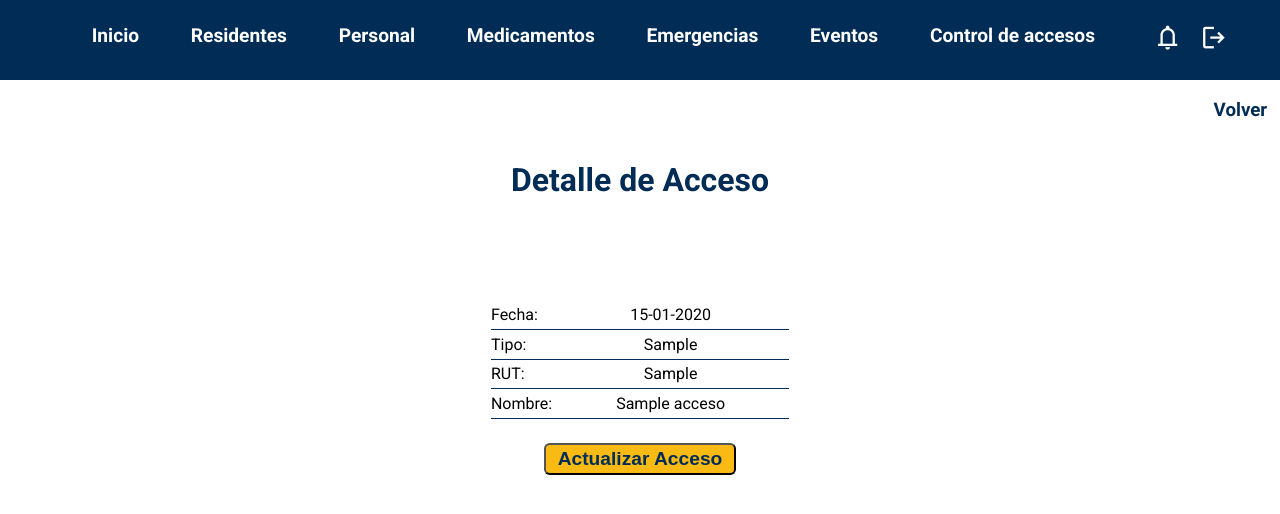
After one commit to alovidal/DIOX666, a Django app: page /dioxx/verAcc/1 in a window 1280 px wide. The commit adds this page. Shown: the top 514 px of the page. Run offline with Django 5.2, Linux system fonts and the light colour scheme; tables that the repository leaves empty hold one stand-in row (values such as "Sample post").

Commit message:
Update
Módulo de accesos

```diff
--- a/Django/dioxx/admin.py
+++ b/Django/dioxx/admin.py
@@ -9,3 +9,4 @@ admin.site.register(detalleReceta)
 admin.site.register(cargoPersonal)
 admin.site.register(personal)
 admin.site.register(emergencia)
+admin.site.register(acceso)
--- a/Django/dioxx/models.py
+++ b/Django/dioxx/models.py
@@ -60,3 +60,13 @@ class emergencia(models.Model):
 
     def __str__(self) :
         return str(self.residente)
+
+class acceso(models.Model):
+    idAcceso = models.AutoField(primary_key = True, db_column="idAcceso")
+    fecha = models.DateField()
+    tipo = models.CharField(max_length=20)
+    personaRut = models.CharField(max_length=12)
+    personaNombre = models.CharField(max_length=100)
+
+    def __str__(self):
+        return str(self.idAcceso)
--- a/Django/dioxx/static/css/style.css
+++ b/Django/dioxx/static/css/style.css
@@ -342,3 +342,35 @@ header nav {
         }
     }
 }
+
+/* Accesos */
+.main-erm {
+    .info-top {
+        .info-access {
+            .table-access {
+                margin-top: 10vh;
+                margin-bottom: 3vh;
+                text-align: center;
+
+                tr .campo-info {
+                    text-align: start;
+                }
+
+                tr .textarea-erm textarea {
+                    width: 20vw;
+                    height: 10vh;
+                }
+            }
+
+            .opcion-access {
+                display: flex;
+                justify-content: center;
+                align-items: center;
+
+                input {
+                    width: 12vw;
+                }
+            }
+        }
+    }
+}
--- a/Django/dioxx/templates/base/header.html
+++ b/Django/dioxx/templates/base/header.html
@@ -8,7 +8,7 @@
         <li class="nav-item"><a href="{% url 'listErm' %}" class="nav-link">Emergencias</a></li>
         <li class="nav-item"><a href="" class="nav-link">Eventos</a></li>
         <li class="nav-item">
-          <a href="" class="nav-link">Control de accesos</a>
+          <a href="{% url 'listAcc' %}" class="nav-link">Control de accesos</a>
         </li>
         <li class="nav-item">
           <div class="opciones">
--- /dev/null
+++ b/Django/dioxx/templates/pages/accesos/ver_acc.html
@@ -0,0 +1,56 @@
+<!DOCTYPE html>
+<html lang="en">
+<head>
+    <meta charset="UTF-8" />
+    <meta name="viewport" content="width=device-width, initial-scale=1.0" />
+
+    {% load static %}
+
+    <link rel="stylesheet" href="{% static './css/style.css' %}" />
+    <link
+      rel="stylesheet"
+      href="https://fonts.googleapis.com/css2?family=Material+Symbols+Outlined:opsz,wght,FILL,GRAD@24,400,0,0"
+    />
+    <title>DIOXX_666</title>
+</head>
+<body>
+    {% include "base/header.html" %}
+
+    <main class="main-access main-addAcc main-erm main-per main-addErm main-res">
+        <h3 class="font-texto volver-add">
+            <a href="{% url 'listAcc' %}">Volver</a>
+        </h3>
+
+        <div class="info-top table-access-inf">
+            <h1 class="font-texto" style="color: var(--azul); text-align: center">
+                Detalle de Acceso
+            </h1>
+            <div class="info-add info-access">
+                <table class="table-add font-texto table-access">
+                    <tr>
+                        <td class="campo-info">Fecha:</td>
+                        <td>{{ acceso.fecha|date:"d-m-Y" }}</td>
+                    </tr>
+                    <tr>
+                        <td class="campo-info">Tipo:</td>
+                        <td>{{ acceso.tipo }}</td>
+                    </tr>
+                    <tr>
+                        <td class="campo-info">RUT:</td>
+                        <td>{{ acceso.personaRut }}</td>
+                    </tr>
+                    <tr>
+                        <td class="campo-info">Nombre:</td>
+                        <td>{{ acceso.personaNombre }}</td>
+                    </tr>
+                </table>
+                <div class="opcion-access opcion-add">
+                    <a href="{% url 'findAcc' pk=acceso.idAcceso %}">
+                        <button class="inp-global btn-del btn-access" style="width: 15vw;">Actualizar Acceso</button>
+                    </a>
+                </div>
+            </div>
+        </div>
+    </main>
+</body>
+</html>
--- a/Django/dioxx/templates/pages/index.html
+++ b/Django/dioxx/templates/pages/index.html
@@ -15,8 +15,8 @@
         <section class="form-login">
             <input class="form-input" type="text" name="username" placeholder="Ingrese su usuario">
             <input class="form-input" type="password" name="password" placeholder="Ingrese su contraseña">
+            <a class="a-btn-global" href="{% url 'listRes' %}"><button class="btn-global btn-login">Ingresar</button></a>
 
-            <button class="btn-global btn-login"><a href="{% url 'listRes' %}">Ingresar</a></button>
         </section>
     </main>
 </body>
--- a/Django/dioxx/urls.py
+++ b/Django/dioxx/urls.py
@@ -30,6 +30,12 @@ urlpatterns = [
     path("delErm/<str:pk>", views.delErm, name="delErm"),
 
     # Accesos
+    path("listAcc/", views.listAcc, name="listAcc"),
+    path("addAcc/", views.addAcc, name="addAcc"),
+    path("verAcc/<str:pk>", views.verAcc, name="verAcc"),
+    path("findAcc/<str:pk>", views.findAcc, name="findAcc"),
+    path("updAcc/<str:pk>", views.updAcc, name="updAcc"),
+    path("delAcc/<str:pk>", views.delAcc, name="delAcc"),
 
     # Medicamentos
 
--- a/Django/dioxx/views.py
+++ b/Django/dioxx/views.py
@@ -37,6 +37,7 @@ def verRes(request, pk):
             "detalleR": det
         }
         return render(request, "pages/residentes/ver_res.html", context)
+
 
 def addRes(request):
     if request.method == "POST":
@@ -379,5 +380,134 @@ def delErm(request, pk):
         return render(request, "pages/emergencias/upd_erm.html", context)
 
 """ Accesos """
+def listAcc(request):
+    accesos = acceso.objects.all()
+
+    context = {
+        "accesos": accesos
+    }
+    return render(request, "pages/accesos/list_acc.html", context)
+
+def addAcc(request):
+    if request.method == "POST":
+        # Obtener datos del formulario
+        fecha = request.POST["fecha"]
+        tipo = request.POST["tipo"]
+        personaRut = request.POST["personaRut"]
+        personaNombre = request.POST["personaNombre"]
+
+        # Crear una nueva instancia de acceso
+        nuevo_acceso = acceso(
+            fecha=fecha,
+            tipo=tipo,
+            personaRut=personaRut,
+            personaNombre=personaNombre
+        )
+
+        # Guardar el nuevo acceso en la base de datos
+        nuevo_acceso.save()
+
+        # Obtener la lista actualizada de accesos
+        accesos = acceso.objects.all()
+        context = {
+            "accesos": accesos,
+            "mensaje": "Acceso agregado exitosamente"
+        }
+        return render(request, "pages/accesos/list_acc.html", context)
+
+    # Si no es POST, mostrar el formulario vacío
+    return render(request, "pages/accesos/add_acc.html")
+
+def verAcc(request, pk):
+    if pk != "":
+        acc = acceso.objects.get(idAcceso = pk)
+
+        context = {
+            "acceso": acc
+        }
+        return render(request, "pages/accesos/ver_acc.html", context)
+
+def findAcc(request, pk):
+    if pk != "":
+        acc = acceso.objects.get(idAcceso = pk)
+
+        context = {
+            "acceso": acc
+        }
+        return render(request, "pages/accesos/upd_acc.html", context)
+
+def updAcc(request, pk):
+    if pk != "":
+        if request.method == "POST":
+            fecha = request.POST["fecha"]
+            tipo = request.POST["tipo"]
+            personaRut = request.POST["personaRut"]
+            personaNombre = request.POST["personaNombre"]
+
+            # Busca el acceso por su id
+            try:
+                acc = acceso(
+                    idAcceso = pk,
+                    fecha = fecha,
+                    tipo = tipo,
+                    personaRut = personaRut,
+                    personaNombre = personaNombre
+                )
+
+                acc.save()
+
+                mensaje = "Modificación exitosa"
+            except acceso.DoesNotExist:
+                acc = None
+                mensaje = "Acceso no encontrado"
+
+            context = {
+                "acceso": acc,
+                "mensaje": mensaje
+            }
+            return render(request, "pages/accesos/upd_acc.html", context)
+        else:
+            try:
+                acc = acceso.objects.get(idAcceso=pk)
+                mensaje = ""
+            except acceso.DoesNotExist:
+                acc = None
+                mensaje = "Acceso no encontrado"
+
+            context = {
+                "acceso": acc,
+                "mensaje": mensaje
+            }
+            return render(request, "pages/accesos/upd_acc.html", context)
+
+    else:
+        mensaje = "ID de acceso no válido"
+        context = {
+            "acceso": None,
+            "mensaje": mensaje
+        }
+        return render(request, "pages/accesos/upd_acc.html", context)
+
+def delAcc(request, pk):
+    try:
+        # Intenta obtener el objeto Acceso y eliminarlo
+        acc = acceso.objects.get(idAcceso=pk)
+        acc.delete()
+
+        # Obtiene todos los accesos restantes
+        accs = acceso.objects.all()
+
+        # Renderiza la lista de accesos actualizada
+        context = {
+            "accesos": accs
+        }
+        return render(request, "pages/accesos/list_acc.html", context)
+
+    except acceso.DoesNotExist:
+        # En caso de error, prepara el contexto con un mensaje de error
+        context = {
+            "mensaje": "No se pudo eliminar el acceso"
+        }
+        return render(request, "pages/accesos/upd_acc.html", context)
 
 """ Medicamentos """
```
Also changed, not shown: Django/dioxx/templates/pages/accesos/add_acc.html (+68 -0 lines), Django/dioxx/templates/pages/accesos/list_acc.html (+63 -0 lines), Django/dioxx/templates/pages/accesos/upd_acc.html (+85 -0 lines), Django/db.sqlite3, Django/dioxx/migrations/0009_remove_personal_cargo_and_more.py (added), Django/dioxx/migrations/0010_initial.py (added).
